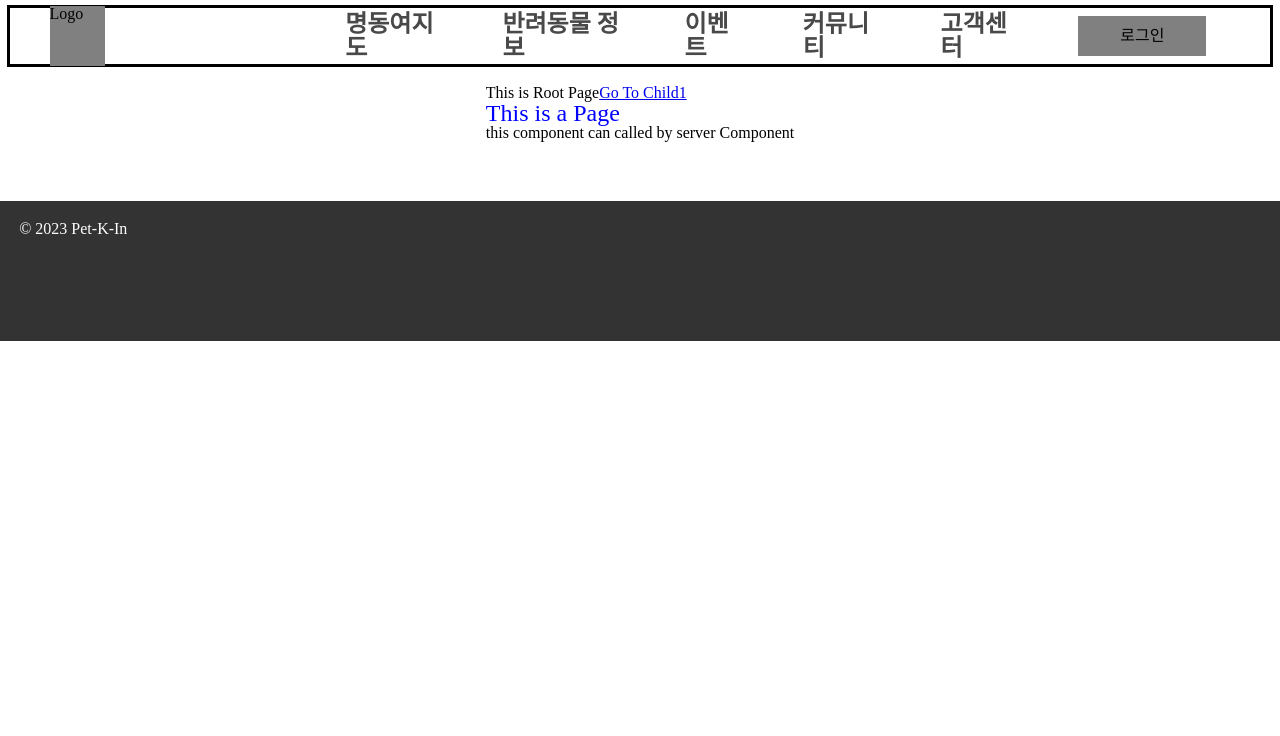
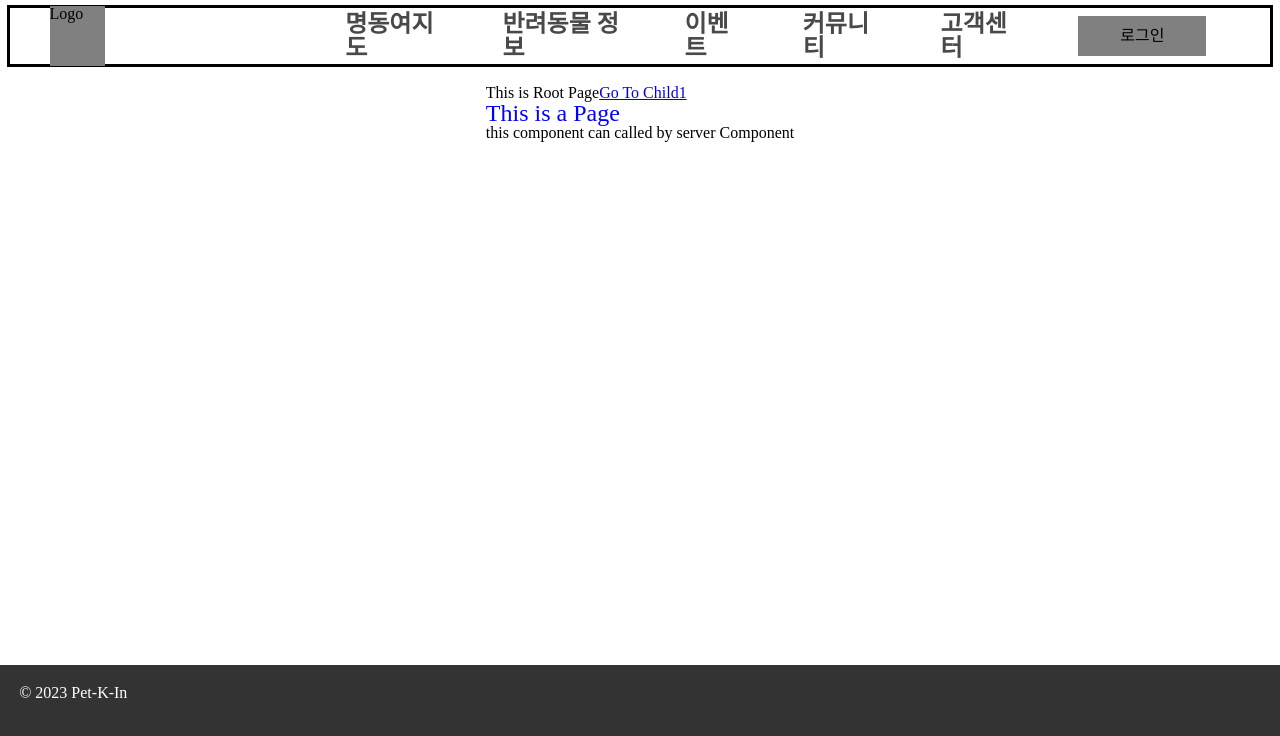
Before and after one commit to pet-platform/pet-platform-front, a Next.js app: page / in a window 1280 px wide. Shown: the top 736 px of the page. Built offline with nearby package versions, Linux system fonts and the light colour scheme.

Commit message:
높이 100% 설정 - 푸터 하단 고정하기 위해서 높이 100% 설정

```diff
--- a/app/globals.css
+++ b/app/globals.css
@@ -1,2 +1,9 @@
 /** reset CSS 적용 */
 @import 'reset.css';
+
+html,
+body {
+  height: 100%;
+  margin: 0;
+  padding: 0;
+}
```
